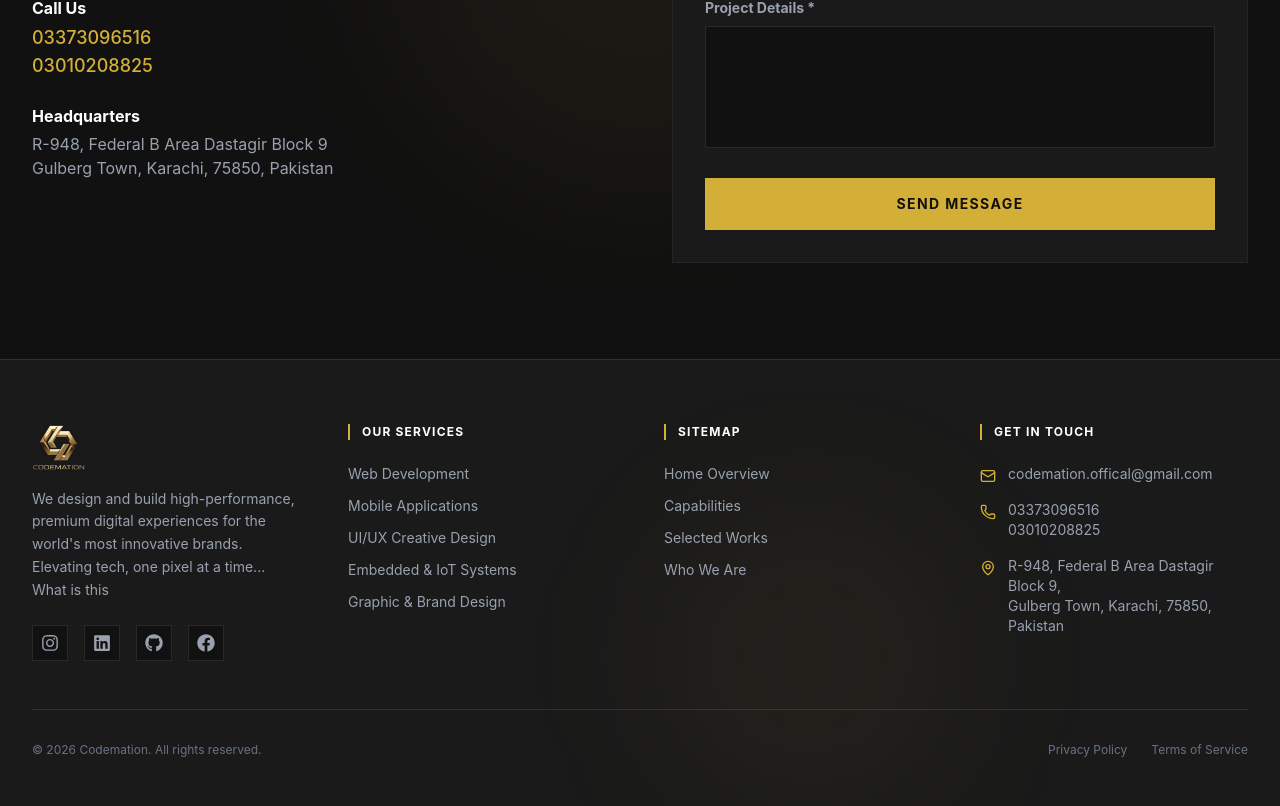
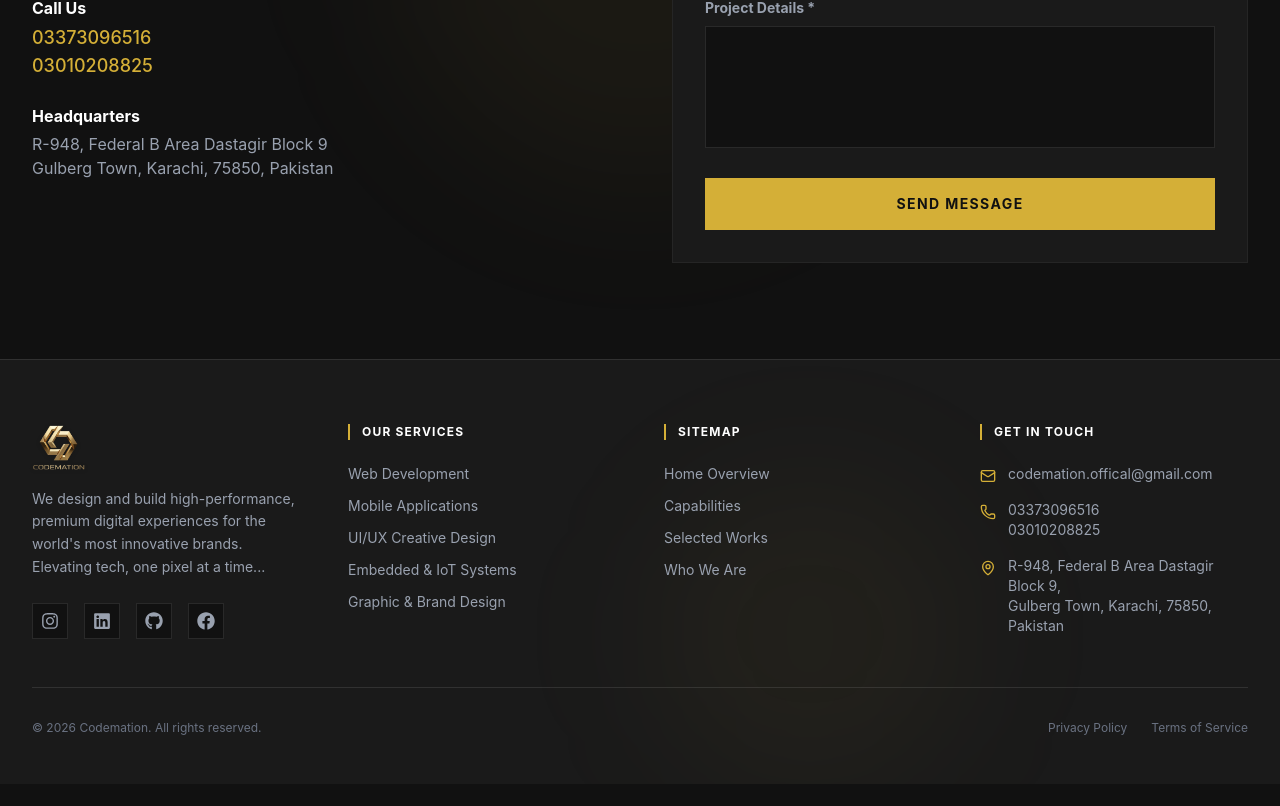
Before and after one commit to Abdulghaffar39/Codemation, a React (Vite) app in the folder frontend/: page / in a window 1280 px wide. Shown: the part 2254-3060 px from the top of the page. After the commit the page ends 3038 px from the top, so only its background shows below. Built offline with nearby package versions, Linux system fonts and the light colour scheme; the HTML template or start-up script is replaced by a standard one.

Commit message:
work complete

```diff
--- a/frontend/src/components/Footer.jsx
+++ b/frontend/src/components/Footer.jsx
@@ -19,7 +19,6 @@ const Footer = () => {
                         </Link>
                         <p className="text-gray-400 text-sm leading-relaxed max-w-sm">
                             We design and build high-performance, premium digital experiences for the world's most innovative brands. Elevating tech, one pixel at a time...
-                            What is this
                         </p>
                         <div className="flex space-x-4 pt-2">
                             <a href="https://www.instagram.com/codemation.official?igsh=MWNydzFiMDdyd2h3eA==" target="_blank" aria-label="Follow Codemation on Instagram" rel="noopener noreferrer" className="p-2 bg-dark border border-white/10 hover:border-gold/50 text-gray-400 hover:text-gold transition-colors duration-300">
```
Also changed, not shown: 1 other file (tests, documents, lock files or other folders).
